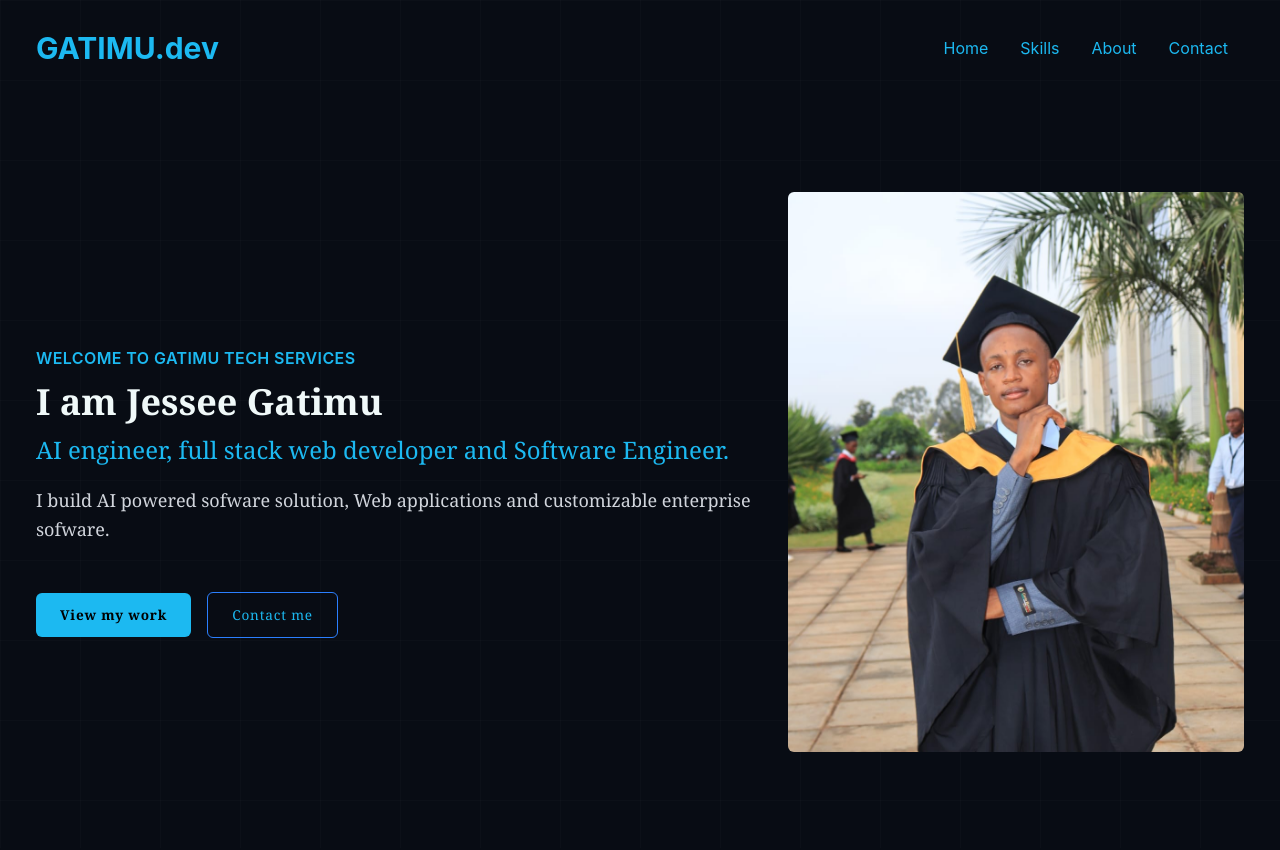
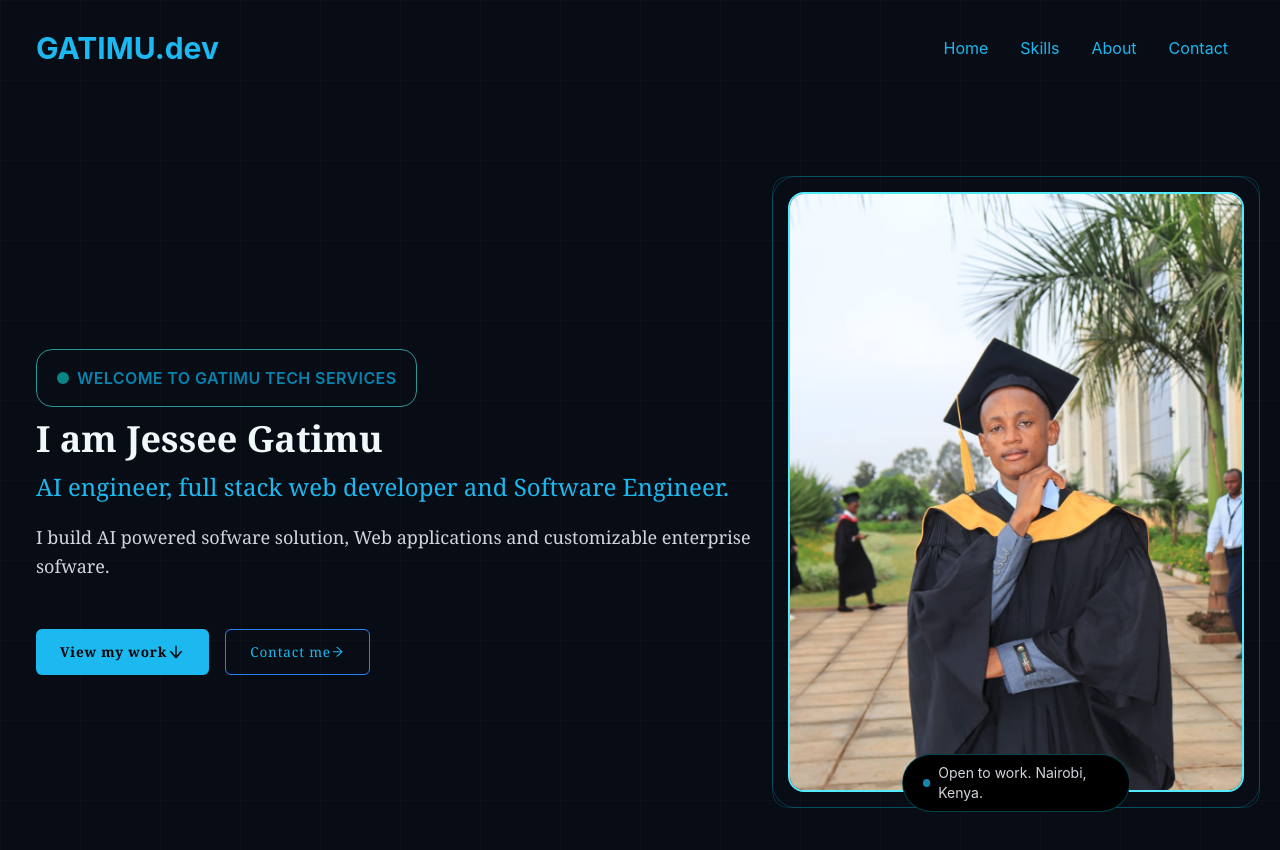
Before and after one commit to JesseeGatimu/portfolio, a React (Vite) app: page / in a window 1280 px wide. Shown: the top 850 px of the page. Built offline with nearby package versions, Linux system fonts and the light colour scheme.

Commit message:
finished creating the hero

```diff
--- a/src/components/Hero.jsx
+++ b/src/components/Hero.jsx
@@ -1,27 +1,35 @@
 import React from "react";
 import jess from "../assets/jess.jpeg";
+import {AiOutlineArrowDown, AiOutlineArrowRight} from "react-icons/ai"
 
 const Hero =()=>{
     return(
-        <section className="w-full bg-transparent] text-white py-24 ">
+        <section className="w-full bg-transparent text-white py-24 ">
             <div className="max-w-[1240px] mx-auto flex flex-col md:flex-row items-center justify-between px-4">
             {/* Left side*/}
             <div className="mt-10">
-                <p className="text-[#1cb9f1] font-semibold uppercase tracking-wide">Welcome To Gatimu Tech Services</p>
+                <div className="inline-flex items-center gap-2 border border-[#289696] px-5 py-4 rounded-2xl">
+                <span className="w-3 h-3 bg-[#0bb1b1] rounded-full animate-pulse"></span>
+                <p className="text-[#0783b0] font-semibold uppercase tracking-wide">Welcome To Gatimu Tech Services</p>
+                </div>
                 <h1 className=" font-serif text-4xl text-[#f0f9f9] sm:text-5xl lg:text-4xl font-bold mt-3">I am Jessee Gatimu</h1>
                 <h2 className="font-serif text-2xl sm:text-2xl text-[#1cb9f1] font-medium mt-3">AI engineer, full stack web developer and Software Engineer. </h2>
                 <p className="font-serif text-gray-300 mt-5 text-lg leading-relaxed">I build AI powered sofware solution, Web applications and customizable enterprise sofware.</p>
                 <br></br>
                 <br></br>
-                <div>
-                    <button className="text-[0.85rem] no-underline tracking-[0.06em] rounded-7px font-serif bg-[#1cb9f1] text-black px-6 py-3 font font-semibold rounded-md hover:bg-[#00cfea] hover:-translate-y-0.5 ">View my work</button>
-                    <button className="border border-blue-500 bg-transparent rounded-7px text-[0.85rem] no-underline tracking-[0.06em] font-serif text-[#1cb9f1] px-6 py-3 hover:bg-[#00e5ff12.] hover:-translate-y-0.5 ml-4 rounded-md">Contact me</button>
+                <div className="flex gp-4">
+                    <button className="flex items-center text-[0.85rem] no-underline tracking-[0.06em] rounded-7px font-serif bg-[#1cb9f1] text-black px-6 py-3 font font-semibold rounded-md hover:bg-[#00cfea] hover:-translate-y-0.5 ">View my work  <AiOutlineArrowDown size={18}/></button>
+                    <button className="flex items-center border border-blue-500 bg-transparent rounded-7px text-[0.85rem] no-underline tracking-[0.06em] font-serif text-[#1cb9f1] px-6 py-3 hover:bg-[#00e5ff12.] hover:-translate-y-0.5 ml-4 rounded-md">Contact me  <AiOutlineArrowRight/></button>
                 </div>
             </div>
             {/* right side */}
-            <div>
-                <div>
-                    <img src={jess} className="w-120 h-140 object-cover rounded-md"></img>
+            <div className="relative w-[480px] h-[600px] ">
+                <div className="absolute -inset-4 rounded-3xl border border-cyan-400/20"></div>
+                <div className="absolute -inset-4 rounded-2xl border border-cyan-500/20"></div>
+                <img src={jess} className="relative z-10 w-full h-full object-cover object-top rounded-2xl border-2 border-cyan-300"></img>
+                <div className="bg-black absolute -bottom-5 left-1/2 -translate-x-1/2 border border-cyan-400/30 rounded-full py-2 px-5 flex items-center gap-2 z-20">
+                    <span className="w-2 h-2 bg-[#1cb9f1] rounded-full animate-pulse"></span>
+                    <span className="text-sm text-gray-300">Open to work. Nairobi, Kenya. </span>
                 </div>
             </div>
             </div>
```
